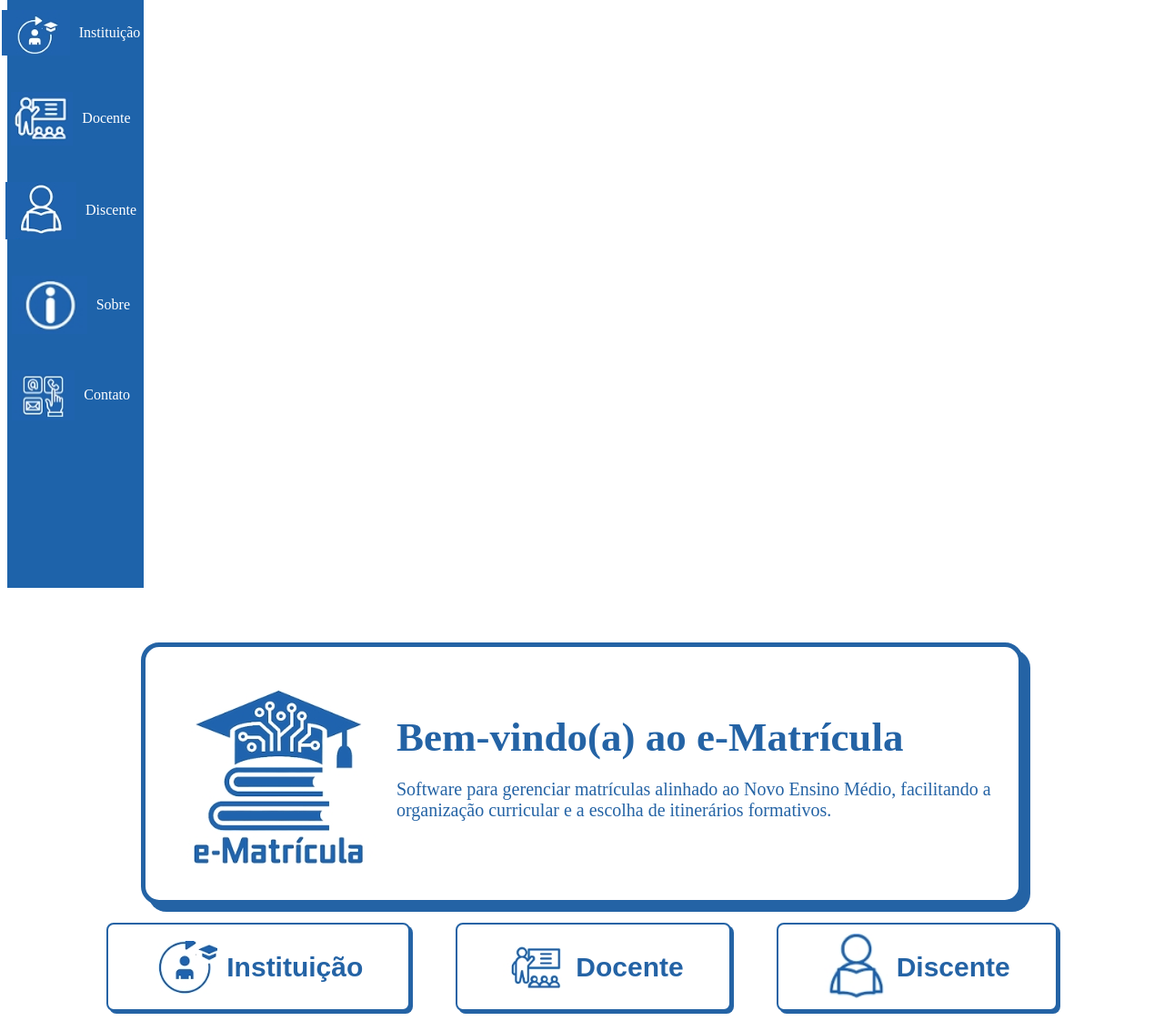
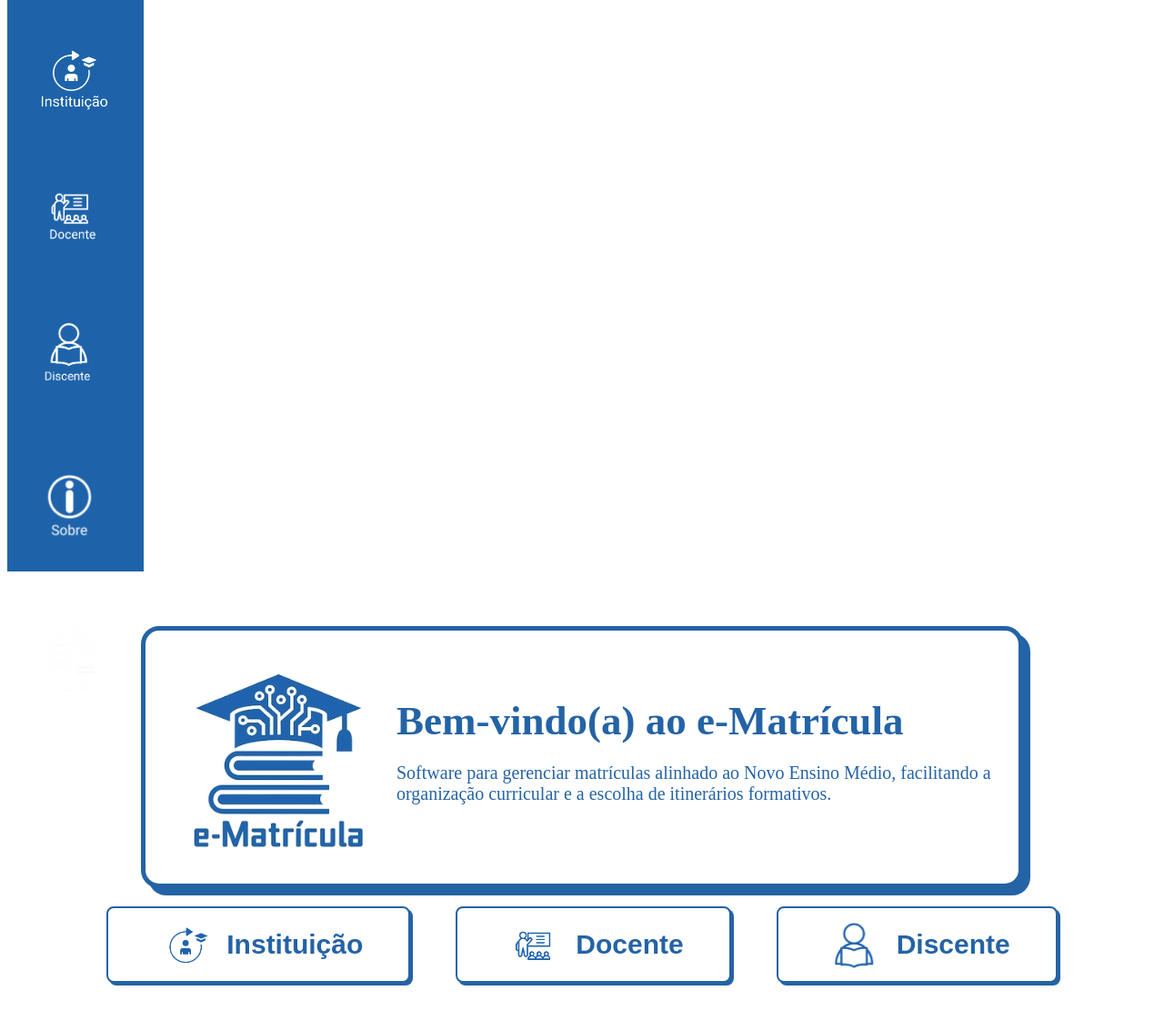
Before and after one commit to Thiagofariasl/Software-Educacional, a plain HTML site: page index.html in a window 1280 px wide. Shown: the part 190-1312 px from the top of the page at 91% size. Drawn offline with Linux system fonts and the light colour scheme.

Commit message:
Update index.html

```diff
--- a/index.html
+++ b/index.html
@@ -1,48 +1,3 @@
-<<<<<<< HEAD
-<!DOCTYPE html>
-<html lang="en">
-<head>
-    <meta charset="UTF-8">
-    <meta name="viewport" content="width=device-width, initial-scale=1.0">
-    <title>Document</title>
-    <link rel="stylesheet" href="style.css">
-</head>
-<body>
-    <div class="sidebar">
-        <ul>
-
-            <li><a href="#"> <img src="assets/icone iniciop.jpeg" alt="Inicio" class="ativar"></a>Início</li>
-            <li><a href="#"> <img src="assets/Icone instituição.jpeg" alt="Instituição">Instituição</a></li>
-            <li><a href="#"> <img src="assets/icone  docente.jpeg" alt="Docente">Docente</a></li>
-            <li><a href="#"><img src="assets/Discente.jpeg" alt="Discente">Discente</a></li>
-            <li><a href="#"><img src="assets/Sobre.jpeg" alt="Sobre">Sobre</a></li>
-            <li><a href="#"><img src="assets/Contato.jpeg" alt="Contato">Contato</a></li>
-        </ul>
-    </div>
-    <div class="conteudo-principal">
-        <header>
-            <div class="conteiner">
-                <img class="logo" src="assets/Logo.jpeg" alt="Logo e-Matrícula">
-                <div class="texto">
-                    <h1>Bem-vindo(a) ao e-Matrícula</h1>
-                    <p>Software para gerenciar matrículas alinhado ao Novo Ensino Médio, facilitando a organização curricular e a escolha de itinerários formativos.</p>
-                </div>
-            </div>
-        </header>
-
-
-        <div class="buttons">
-            <button> <img src="assets/Icone instituição azul.jpeg" alt="Instituição">Instituição</button>
-            <button><img src="assets/icone docente azul.jpeg" alt="Docente">Docente</button>
-            <button><img src="assets/Captura de tela_2-4-2025_21424_mail.google.com.jpeg" alt="dicente">Discente</button>
-        </div>
-
-        <div class="logo-novo-ensino-medio">
-            <img src="assets/Logo novo ensino medio.jpeg" alt="logo-novo-ensino-medio">
-        </div>
-    </div>
-</body>
-=======
 <!DOCTYPE html>
 <html lang="en">
 <head>
```
